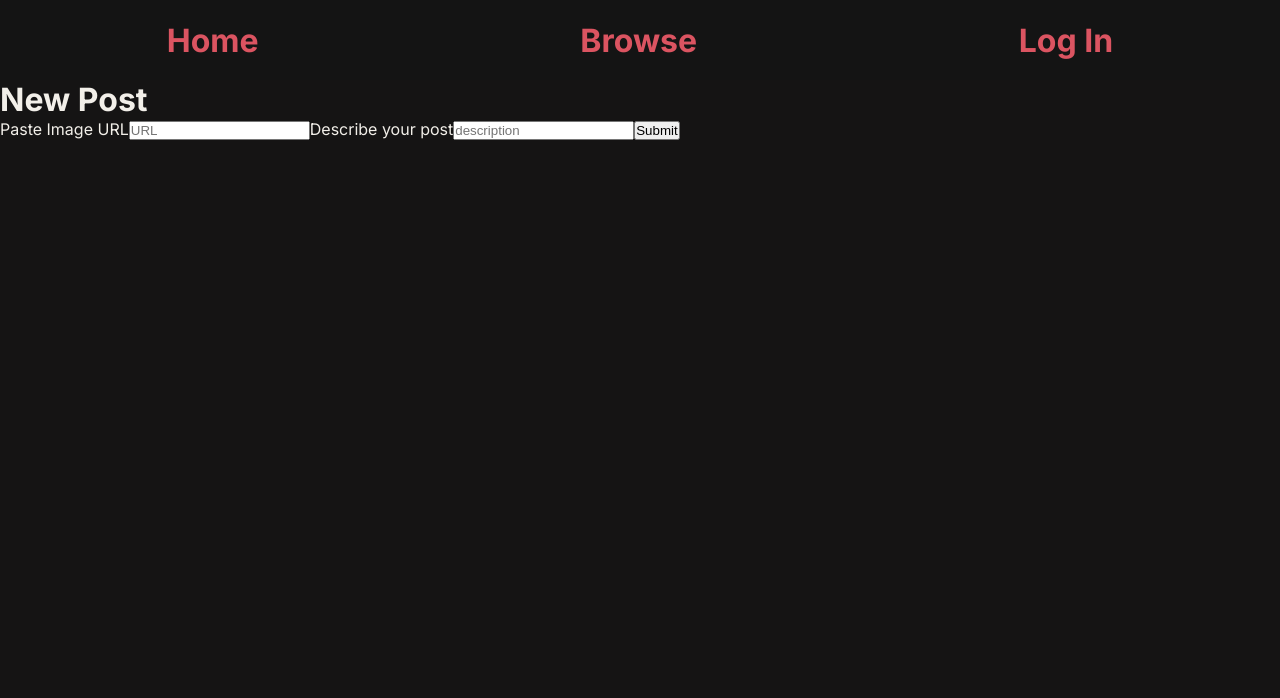
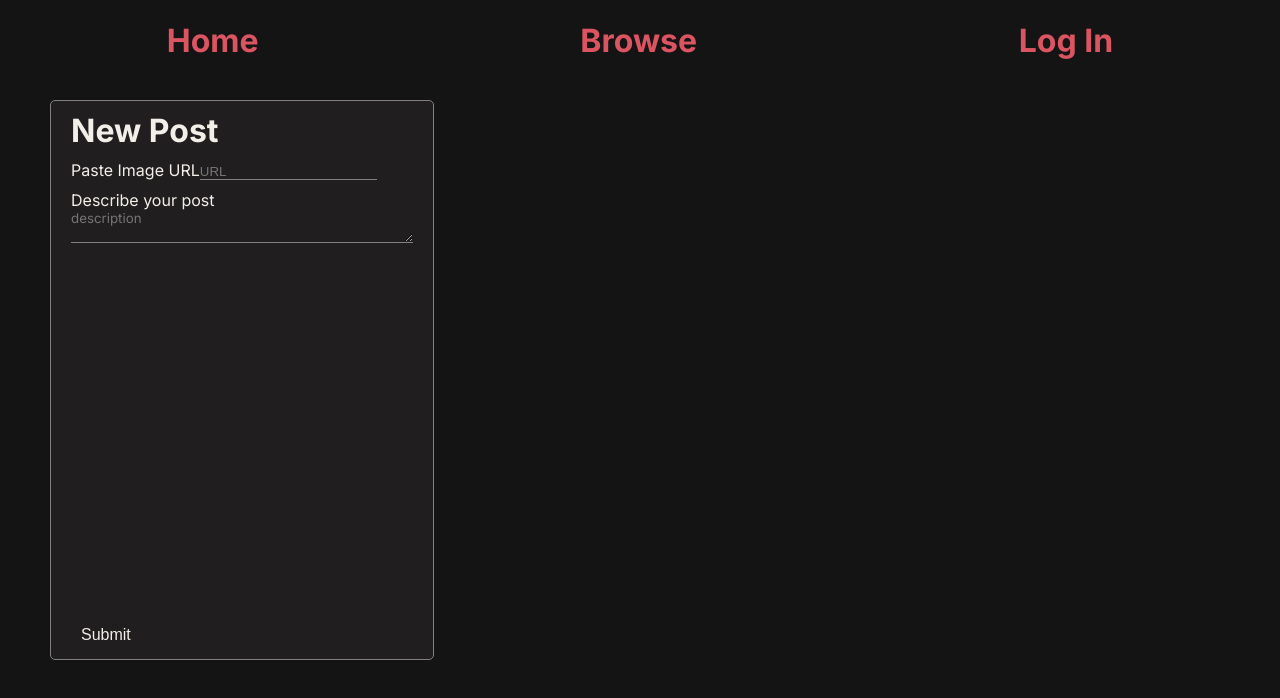
Before and after one commit to Therason/mvp, a Next.js app: page /newPost in a window 1280 px wide. Shown: the top 698 px of the page. Built offline with nearby package versions, Linux system fonts and the light colour scheme; no server answers.

Commit message:
Add basic styling to new post form

```diff
--- a/components/loginForm.tsx
+++ b/components/loginForm.tsx
@@ -37,7 +37,7 @@ export default function LoginForm() {
         <input type="text" ref={username}></input>
       </label>
       <label>Password:
-        <input type="text" ref={password}></input>
+        <input type="password" ref={password}></input>
       </label>
       <button onClick={handleSubmit}>Submit</button>
     </>
--- a/components/signupForm.tsx
+++ b/components/signupForm.tsx
@@ -39,7 +39,7 @@ export default function SignupForm() {
         <input type="text" ref={username}></input>
       </label>
       <label>Password:
-        <input type="text" ref={password}></input>
+        <input type="password" ref={password}></input>
       </label>
       <button onClick={handleSubmit}>Submit</button>
     </>
--- a/pages/newPost.tsx
+++ b/pages/newPost.tsx
@@ -1,12 +1,68 @@
 import { useSession } from "next-auth/react";
 import { useRouter } from "next/router";
 import { useRef } from "react";
+import styled from "styled-components";
+
+const Container = styled.div`
+  border: 1px solid gray;
+  border-radius: 5px;
+  background: rgb(32, 30, 30);
+  width: 30vw;
+  min-width: 300px;
+  height: 70vh;
+  padding: 10px 20px;
+  margin: 20px 50px;
+  height: 70vh;
+  display: flex;
+  flex-direction: column;
+  gap: 10px;
+
+  form {
+    height: auto;
+    display: flex;
+    flex-direction: column;
+    gap: 10px;
+    flex: 1;
+  }
+
+  button {
+    margin-top: auto;
+    background: none;
+    border: none;
+    color: inherit;
+    cursor: pointer;
+    width: fit-content;
+    font-size: 1rem;
+    padding: 5px 10px;
+  }
+
+  input, textarea {
+    background: none;
+    border: none;
+    border-bottom: 1px solid gray;
+    color: inherit;
+  }
+
+  input:focus, textarea:focus {
+    outline-width: 0;
+  }
+
+  textarea {
+    width: 100%;
+    font-family: inherit;
+  }
+
+  button:hover {
+    background: #3a3737;
+    border-radius: 5px;
+  }
+`;
 
 // page where users make posts
 // TODO: Down the line, add image uploading instead of just pasting a link
 export default function NewPost() {
   const link = useRef<HTMLInputElement>(null);
-  const description = useRef<HTMLInputElement>(null);
+  const description = useRef<HTMLTextAreaElement>(null);
 
   const {data: session, status} = useSession();
 
@@ -50,17 +106,17 @@ export default function NewPost() {
 
   // TODO: setup submission form
   return (
-    <>
+    <Container>
       <h1>New Post</h1>
       <form onSubmit={handleSubmit}>
         <label>Paste Image URL
           <input type="text" ref={link} placeholder="URL"></input>
         </label>
         <label>Describe your post
-          <input type="text" ref={description} placeholder="description"></input>
+          <textarea ref={description} placeholder="description"></textarea>
         </label>
         <button type="submit">Submit</button>
       </form>
-    </>
+    </Container>
   )
 }
```
